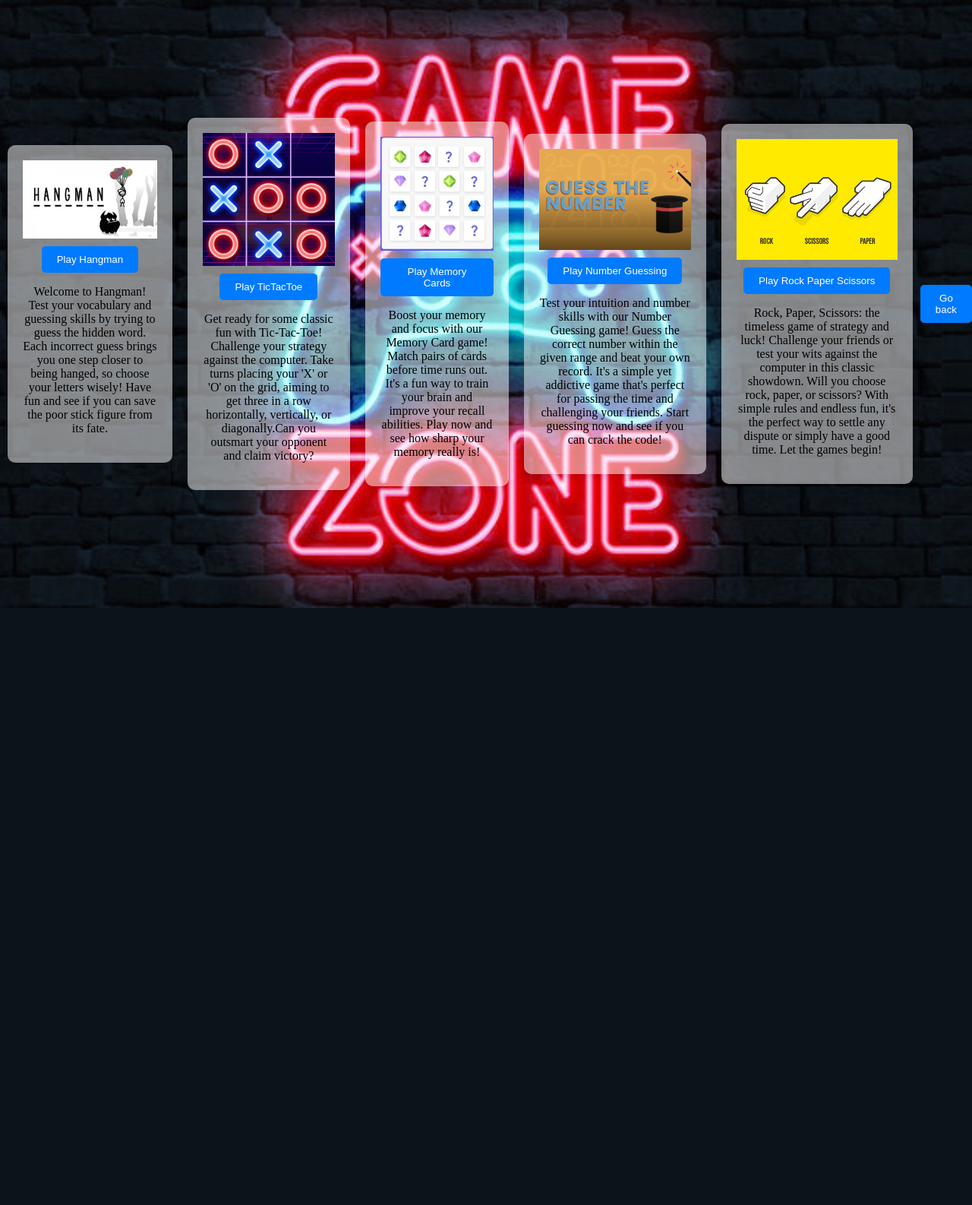
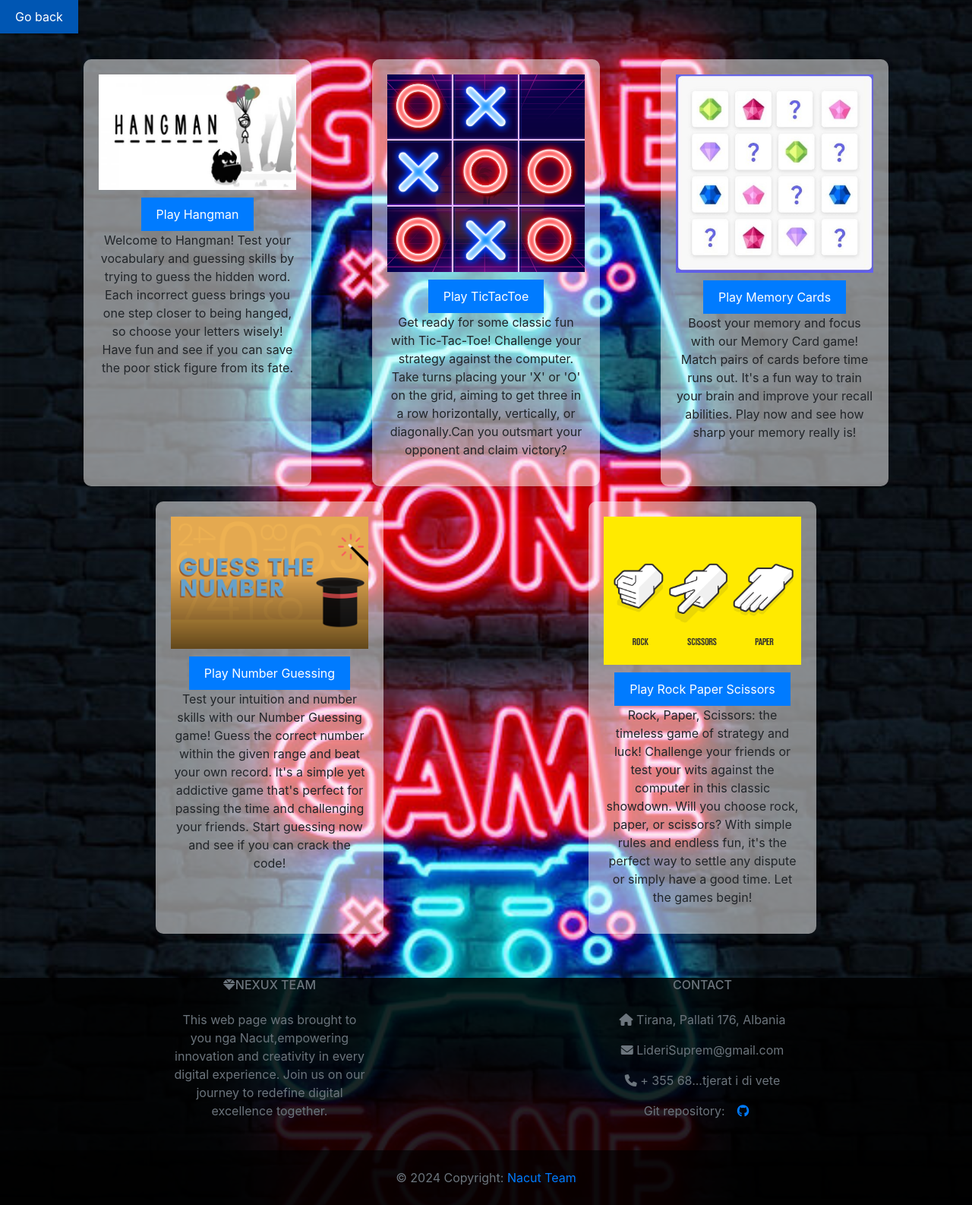
Before and after one commit to programuesihkb/WoG, a PHP site: page /deletion/Games/Gaming.php in a window 1280 px wide. Shown: the whole page at 76% size. Before the commit the page ends 800 px from the top, so only its background shows below. Run offline with PHP 8.4, Linux system fonts and the light colour scheme; some libraries are stand-ins or nearby versions.

Commit message:
did some styling

```diff
--- a/Games/Gaming.php
+++ b/Games/Gaming.php
@@ -3,7 +3,8 @@
 <head>
     <meta charset="UTF-8">
     <meta name="viewport" content="width=device-width, initial-scale=1.0">
-    <title>Document</title>
+    <title>Game Zone</title>
+    <link rel="stylesheet" href="https://cdn.jsdelivr.net/npm/bootstrap@4.0.0/dist/css/bootstrap.min.css" integrity="sha384-Gn5384xqQ1aoWXA+058RXPxPg6fy4IWvTNh0E263XmFcJlSAwiGgFAW/dAiS6JXm" crossorigin="anonymous">
     <style>
         body {
             background-image: url("bg.jpg");
@@ -11,10 +12,6 @@
             background-position: top;
             background-attachment: fixed;
             filter: blur(0.5);
-            display: flex;
-            justify-content: center;
-            align-items: center;
-            height: 100vh;
             margin: 0;
         }
         .note {
@@ -51,7 +48,9 @@
     </style>
 </head>
 <body>
-
+    <a href="../index.php"><button>Go back</button></a>
+    <div class="d-flex container mt-4">
+    <div class="row row-cols-2 justify-content-around">
         <div class="note">
             <div class="game-container">
                 <img src="gamingImages/hangman.jpg" alt="Hangman Game" class="game-image">
@@ -87,6 +86,15 @@
             </div>
             <p>Rock, Paper, Scissors: the timeless game of strategy and luck! Challenge your friends or test your wits against the computer in this classic showdown. Will you choose rock, paper, or scissors? With simple rules and endless fun, it's the perfect way to settle any dispute or simply have a good time. Let the games begin!</p>
         </div>
-    <a href="../index.php"><button>Go back</button></a>
+    </div>
+
+    </div>
+
+
+
+    <?php include "../footer.php";?>
+
+
+    <script src="https://maxcdn.bootstrapcdn.com/bootstrap/4.0.0-beta/js/bootstrap.min.js" integrity="sha384-h0AbiXch4ZDo7tp9hKZ4TsHbi047NrKGLO3SEJAg45jXxnGIfYzk4Si90RDIqNm1" crossorigin="anonymous"></script>
 </body>
 </html>
--- a/database-include.php
+++ b/database-include.php
@@ -2,5 +2,5 @@
 define('DBHOST','127.0.0.1');
 define('DBNAME','projektweb');
 define('DBUSER','root');
-define('DBPASS','root');
+define('DBPASS','');
 ?>
--- a/footer.php
+++ b/footer.php
@@ -8,69 +8,22 @@
 
 <footer class="text-center text-lg-start bg-body-tertiary text-muted">
 
-  <section class="d-flex justify-content-center justify-content-lg-between p-4 border-bottom">
+    <section style="background-color: rgba(0, 0, 0, 0.85);">
 
-    <div class="me-5 d-none d-lg-block">
-      <span>Get connected with us on social networks:</span>
-    </div>
-
-    <div>
-      <a href="" class="me-4 text-reset">
-        <i class="fab fa-facebook-f"></i>
-      </a>
-      <a href="" class="me-4 text-reset">
-        <i class="fab fa-twitter"></i>
-      </a>
-      <a href="" class="me-4 text-reset">
-        <i class="fab fa-google"></i>
-      </a>
-      <a href="" class="me-4 text-reset">
-        <i class="fab fa-instagram"></i>
-      </a>
-      <a href="" class="me-4 text-reset">
-        <i class="fab fa-linkedin"></i>
-      </a>
-      <a href="https://github.com/programuesihkb/WoG" class="me-4 text-reset">
-        <i class="fab fa-github"></i>
-      </a>
-    </div>
-
-  </section>
-
-  <section class="">
     <div class="container text-center text-md-start mt-5">
 
-      <div class="row mt-3">
+      <div class="row mt-1">
 
         <div class="col-md-3 col-lg-4 col-xl-3 mx-auto mb-4">
 
           <h6 class="text-uppercase fw-bold mb-4">
-            <i class="fas fa-gem me-3"></i>Company name
+            <i class="fas fa-gem me-3"></i>Nexux Team
           </h6>
           <p>
             This web page was brought to you nga Nacut,empowering innovation and creativity in every digital experience.
             Join us on our journey to redefine digital excellence together.
           </p>
         </div>
-
-
-        <!-- <div class="col-md-3 col-lg-2 col-xl-2 mx-auto mb-4">
-          <h6 class="text-uppercase fw-bold mb-4">
-            Useful links
-          </h6>
-          <p>
-            <a href="#!" class="text-reset">Pricing</a>
-          </p>
-          <p>
-            <a href="#!" class="text-reset">Settings</a>
-          </p>
-          <p>
-            <a href="#!" class="text-reset">Orders</a>
-          </p>
-          <p>
-            <a href="#!" class="text-reset">Help</a>
-          </p>
-        </div> -->
 
         <div class="col-md-4 col-lg-3 col-xl-3 mx-auto mb-md-0 mb-4">
           <!-- Links -->
@@ -80,7 +33,13 @@
             <i class="fas fa-envelope me-3"></i>
             LideriSuprem@gmail.com
           </p>
-          <p><i class="fas fa-phone me-3"></i> + 355 67 01 02 105</p>
+          <p><i class="fas fa-phone me-3"></i> + 355 68...tjerat i di vete</p>
+          <div class="d-flex flex-row justify-content-center">
+            <span>Git repository: </span>
+            <a href="https://github.com/programuesihkb/WoG" class="px-3 text-reset">
+              <i class="fab fa-github"></i>
+            </a>
+          </div>
         </div>
 
       </div>
@@ -89,9 +48,9 @@
   </section>
 
 
-  <div class="text-center p-4" style="background-color: rgba(0, 0, 0, 0.05);">
+  <div class="text-center p-4" style="background-color: rgba(0, 0, 0, 0.95);">
     © 2024 Copyright:
-    <a class="text-reset fw-bold" href="https://mdbootstrap.com/">Nacut</a>
+    <a class="text-reset fw-bold" href="https://www.youtube.com/watch?v=dQw4w9WgXcQ">Nacut Team</a>
   </div>
 
 </footer>
@@ -99,7 +58,6 @@
 
 <script src="https://code.jquery.com/jquery-3.2.1.slim.min.js" integrity="sha384-KJ3o2DKtIkvYIK3UENzmM7KCkRr/rE9/Qpg6aAZGJwFDMVNA/GpGFF93hXpG5KkN" crossorigin="anonymous"></script>
 <script src="https://cdnjs.cloudflare.com/ajax/libs/popper.js/1.11.0/umd/popper.min.js" integrity="sha384-b/U6ypiBEHpOf/4+1nzFpr53nxSS+GLCkfwBdFNTxtclqqenISfwAzpKaMNFNmj4" crossorigin="anonymous"></script>
-
 <script src="https://maxcdn.bootstrapcdn.com/bootstrap/4.0.0-beta/js/bootstrap.min.js" integrity="sha384-h0AbiXch4ZDo7tp9hKZ4TsHbi047NrKGLO3SEJAg45jXxnGIfYzk4Si90RDIqNm1" crossorigin="anonymous"></script>
 </body>
 </html>
```
Also changed, not shown: divider.css (+8 -0 lines), header.php (+6 -2 lines), mainBody.php (+61 -21 lines), imagesForWebsite/background1.jpg (added), imagesForWebsite/background2.jpg (added), imagesForWebsite/nexus_team.jpg (added). Lines whose indentation alone changed are shown as unchanged.
